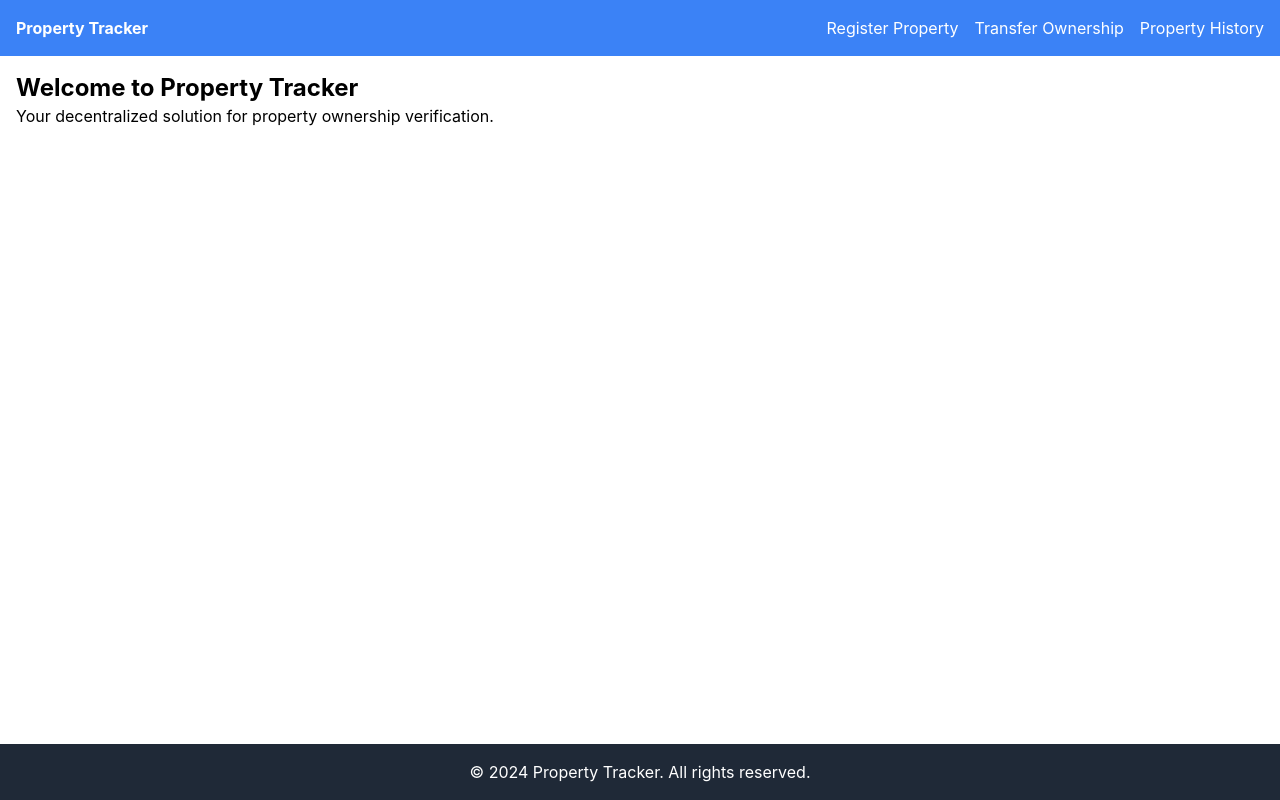
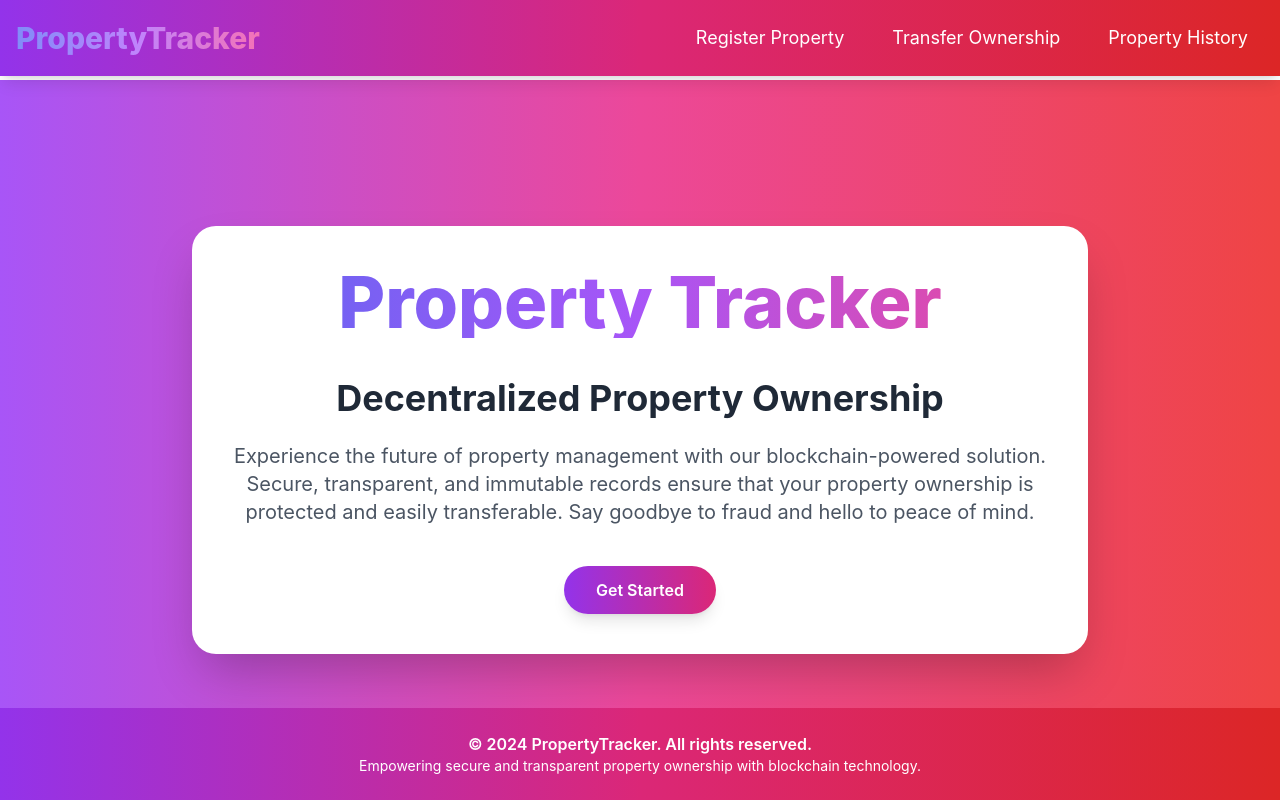
Before and after one commit to gharewal12/property-ownership, a React (Create React App) app in the folder property-tracker-frontend/: page / in a window 1280 px wide. Built offline with nearby package versions, Linux system fonts and the light colour scheme.

Commit message:
Add framer-motion package Update UI with animation, css styling

```diff
--- a/property-tracker-frontend/package.json
+++ b/property-tracker-frontend/package.json
@@ -3,7 +3,6 @@
   "version": "0.1.0",
   "private": true,
   "dependencies": {
-    "react-spinners": "^0.14.1",
     "@emotion/react": "^11.13.3",
     "@emotion/styled": "^11.13.0",
     "@mui/material": "^6.0.1",
@@ -16,10 +15,12 @@
     "@types/react-dom": "^18.3.0",
     "@types/react-router-dom": "^5.3.3",
     "ethers": "^6.13.2",
+    "framer-motion": "^11.3.31",
     "react": "^18.3.1",
     "react-dom": "^18.3.1",
     "react-router-dom": "^6.26.1",
     "react-scripts": "5.0.1",
+    "react-spinners": "^0.14.1",
     "typescript": "^4.9.5",
     "web-vitals": "^2.1.4",
     "web3": "^4.12.1"
--- a/property-tracker-frontend/src/App.tsx
+++ b/property-tracker-frontend/src/App.tsx
@@ -14,7 +14,7 @@ const App: React.FC = () => {
       <GlobalContext>
         <div className='flex flex-col min-h-screen'>
           <Header />
-          <main className='flex-grow'>
+          <main className='flex-grow mt-[5rem]'>
             <Routes>
               <Route
                 path='/'
--- a/property-tracker-frontend/src/components/Footer.tsx
+++ b/property-tracker-frontend/src/components/Footer.tsx
@@ -2,8 +2,14 @@ import React from 'react';
 
 const Footer: React.FC = () => {
   return (
-    <footer className='bg-gray-800 p-4 text-white text-center'>
-      <p>&copy; 2024 Property Tracker. All rights reserved.</p>
+    <footer className='bg-gradient-to-r lg:fixed lg:bottom-0 lg:left-0 w-full from-purple-600 via-pink-600 to-red-600 p-6 text-white text-center'>
+      <p className='text font-semibold'>
+        &copy; 2024 PropertyTracker. All rights reserved.
+      </p>
+      <p className='text-sm'>
+        Empowering secure and transparent property ownership with blockchain
+        technology.
+      </p>
     </footer>
   );
 };
--- a/property-tracker-frontend/src/components/Header.tsx
+++ b/property-tracker-frontend/src/components/Header.tsx
@@ -1,30 +1,59 @@
-import React from 'react';
+import React, {useState} from 'react';
 import {Link} from 'react-router-dom';
 
 const Header: React.FC = () => {
+  const [isOpen, setIsOpen] = useState(false);
+
+  const toggleMenu = () => {
+    setIsOpen(!isOpen);
+  };
+
   return (
-    <header className='bg-blue-500 p-4 text-white'>
-      <nav className='container mx-auto flex justify-between'>
+    <header className='bg-gradient-to-r from-purple-600 via-pink-600 to-red-600 p-4 shadow-lg text-white fixed w-full top-0 z-50'>
+      <nav className='container mx-auto flex justify-between items-center'>
+        {/* Logo */}
         <Link
           to='/'
-          className='font-bold'
+          className='text-3xl font-extrabold text-transparent bg-clip-text bg-gradient-to-r from-indigo-400 via-purple-400 to-pink-400'
         >
-          Property Tracker
+          PropertyTracker
         </Link>
-        <div>
+
+        {/* Mobile menu button */}
+        <button
+          className={`lg:hidden p-2 rounded-md focus:outline-none transition-colors duration-300 `}
+          onClick={toggleMenu}
+          aria-label='Toggle navigation'
+        >
+          <span className='text-2xl'>{isOpen ? '✖️' : '☰'}</span>
+        </button>
+
+        {/* Navigation Links */}
+        <div
+          className={`lg:flex lg:items-center lg:space-x-4 ${
+            isOpen
+              ? 'block absolute top-16 right-0 w-full bg-gradient-to-r from-purple-600 via-pink-600 to-red-600 p-4 rounded-md shadow-lg lg:static lg:w-auto lg:bg-transparent lg:p-0 text-center'
+              : 'hidden'
+          }`}
+        >
           <Link
             to='/register'
-            className='mr-4'
+            className='block lg:inline-block text-lg py-2 px-4 hover:text-indigo-200 transition-colors duration-300'
           >
             Register Property
           </Link>
           <Link
             to='/transfer'
-            className='mr-4'
+            className='block lg:inline-block text-lg py-2 px-4 hover:text-indigo-200 transition-colors duration-300'
           >
             Transfer Ownership
           </Link>
-          <Link to='/history'>Property History</Link>
+          <Link
+            to='/history'
+            className='block lg:inline-block text-lg py-2 px-4 hover:text-indigo-200 transition-colors duration-300'
+          >
+            Property History
+          </Link>
         </div>
       </nav>
     </header>
--- a/property-tracker-frontend/src/components/Loader.tsx
+++ b/property-tracker-frontend/src/components/Loader.tsx
@@ -3,7 +3,7 @@ import {HashLoader} from 'react-spinners';
 const Loader = () => {
   return (
     <div className='flex justify-center top-[50%] left-[50%] absolute'>
-      <HashLoader size={40} />
+      <HashLoader size={40} color='purple'/>
     </div>
   );
 };
--- a/property-tracker-frontend/src/pages/Home.tsx
+++ b/property-tracker-frontend/src/pages/Home.tsx
@@ -1,10 +1,55 @@
 import React from 'react';
+import {motion} from 'framer-motion';
+import {useNavigate} from 'react-router-dom';
 
-const Home: React.FC = () => {
+const Home = () => {
+  const navigate = useNavigate();
   return (
-    <div className='container mx-auto p-4'>
-      <h1 className='text-2xl font-bold'>Welcome to Property Tracker</h1>
-      <p>Your decentralized solution for property ownership verification.</p>
+    <div className='flex items-center justify-center min-h-[calc(100vh-5rem)] bg-gradient-to-r from-purple-500 via-pink-500 to-red-500'>
+      {/* Central Card */}
+      <motion.div
+        className='bg-white p-10 rounded-3xl shadow-2xl max-w-4xl w-full mx-4'
+        initial={{opacity: 0, scale: 0.9}}
+        animate={{opacity: 1, scale: 1}}
+        transition={{duration: 0.8, ease: 'easeOut'}}
+      >
+        {/* Header */}
+        <motion.h1
+          className='text-5xl md:text-7xl font-extrabold text-transparent bg-clip-text bg-gradient-to-r from-indigo-500 via-purple-500 to-pink-500 text-center mb-10'
+          initial={{opacity: 0, y: -50}}
+          animate={{opacity: 1, y: 0}}
+          transition={{duration: 0.8, ease: 'easeOut'}}
+        >
+          Property Tracker
+        </motion.h1>
+
+        {/* Summary Section */}
+        <motion.div
+          initial={{opacity: 0, scale: 0.95}}
+          animate={{opacity: 1, scale: 1}}
+          transition={{duration: 0.8, ease: 'easeOut'}}
+        >
+          <h2 className='text-3xl md:text-4xl font-bold text-gray-800 text-center mb-6'>
+            Decentralized Property Ownership
+          </h2>
+          <p className='text-lg md:text-xl text-gray-600 text-center mb-10'>
+            Experience the future of property management with our
+            blockchain-powered solution. Secure, transparent, and immutable
+            records ensure that your property ownership is protected and easily
+            transferable. Say goodbye to fraud and hello to peace of mind.
+          </p>
+          <div className='flex justify-center'>
+            <motion.button
+              className='bg-gradient-to-r from-purple-600 to-pink-600 hover:from-pink-600 hover:to-purple-600 text-white font-semibold py-3 px-8 rounded-full transition-colors duration-300 shadow-lg'
+              whileHover={{scale: 1.05}}
+              whileTap={{scale: 0.95}}
+              onClick={() => navigate('/register')}
+            >
+              Get Started
+            </motion.button>
+          </div>
+        </motion.div>
+      </motion.div>
     </div>
   );
 };
--- a/property-tracker-frontend/src/pages/PropertyHistory.tsx
+++ b/property-tracker-frontend/src/pages/PropertyHistory.tsx
@@ -1,27 +1,42 @@
-import React, {useState} from 'react';
+import React, { useState } from 'react';
 import usePropertyRegistry from '../hooks/usePropertyRegistry';
-import {useGlobalContext} from '../contexts/GlobalContext';
+import { useGlobalContext } from '../contexts/GlobalContext';
+import { motion } from 'framer-motion';
 
 const PropertyHistory: React.FC = () => {
-  const {contract} = usePropertyRegistry();
+  const { contract } = usePropertyRegistry();
   const [propertyID, setPropertyID] = useState('');
   const [history, setHistory] = useState<string[]>([]);
-  const {setLoading} = useGlobalContext();
+  const { setLoading, setAlert } = useGlobalContext();
 
   const handleSearch = async (e: React.FormEvent) => {
     e.preventDefault();
-    // Blockchain interaction will be added here in the future
     if (contract) {
       try {
         setLoading(true);
         const historyData = await contract.methods
           .getOwnershipHistory(propertyID)
           .call();
-        historyData
-          ? setHistory(historyData)
-          : console.log('History data is unavailable');
-        console.log('Ownership History:', historyData);
+        if (historyData && historyData.length > 0) {
+          setHistory(historyData);
+          setAlert({
+            open: true,
+            message: 'History retrieved successfully',
+            severity: 'success',
+          });
+        } else {
+          setAlert({
+            open: true,
+            message: 'No history found for this property',
+            severity: 'info',
+          });
+        }
       } catch (err) {
+        setAlert({
+          open: true,
+          message: 'Error fetching history',
+          severity: 'error',
+        });
         console.error('Error fetching history:', err);
       } finally {
         setLoading(false);
@@ -30,40 +45,55 @@ const PropertyHistory: React.FC = () => {
   };
 
   return (
-    <div className='container mx-auto p-4'>
-      <h2 className='text-2xl font-bold mb-4'>
+    <div className="container mx-auto p-6">
+      <motion.h2
+        className="text-4xl font-extrabold text-transparent bg-clip-text bg-gradient-to-r from-purple-400 via-pink-500 to-red-500 mb-8 text-center"
+        initial={{ opacity: 0, y: -20 }}
+        animate={{ opacity: 1, y: 0 }}
+        transition={{ duration: 0.6, ease: 'easeOut' }}
+      >
         View Property Ownership History
-      </h2>
-      <form
+      </motion.h2>
+      <motion.form
         onSubmit={handleSearch}
-        className='space-y-4'
+        className="space-y-6 bg-white p-6 rounded-lg shadow-lg"
+        initial={{ opacity: 0, y: 20 }}
+        animate={{ opacity: 1, y: 0 }}
+        transition={{ duration: 0.6, ease: 'easeOut', delay: 0.2 }}
       >
         <div>
-          <label className='block text-gray-700'>Property ID</label>
+          <label className="block text-gray-700 text-lg font-semibold">Property ID</label>
           <input
-            type='text'
+            type="text"
             value={propertyID}
             onChange={(e) => setPropertyID(e.target.value)}
-            className='w-full p-2 border border-gray-300 rounded'
+            className="w-full p-3 border border-gray-300 rounded-lg focus:outline-none focus:ring-2 focus:ring-pink-400"
             required
           />
         </div>
-        <button
-          type='submit'
-          className='bg-blue-500 text-white px-4 py-2 rounded'
+        <motion.button
+          type="submit"
+          className="bg-gradient-to-r from-purple-500 to-red-500 text-white px-6 py-3 rounded-lg shadow-md hover:shadow-xl transition-shadow duration-300 w-full text-lg font-bold"
+          whileHover={{ scale: 1.05 }}
+          whileTap={{ scale: 0.95 }}
         >
           Search History
-        </button>
-      </form>
+        </motion.button>
+      </motion.form>
       {history.length > 0 && (
-        <div className='mt-4'>
-          <h3 className='text-xl font-semibold'>Ownership History:</h3>
-          <ul className='list-disc pl-5'>
+        <motion.div
+          className="mt-6 bg-gray-50/5 p-6 rounded-lg shadow-2xl"
+          initial={{ opacity: 0, y: 20 }}
+          animate={{ opacity: 1, y: 0 }}
+          transition={{ duration: 0.6, ease: 'easeOut', delay: 0.4 }}
+        >
+          <h3 className="text-2xl font-semibold mb-4">Ownership History:</h3>
+          <ul className="list-disc pl-5 space-y-2 text-gray-700">
             {history.map((entry, index) => (
               <li key={index}>{entry}</li>
             ))}
           </ul>
-        </div>
+        </motion.div>
       )}
     </div>
   );
```
Also changed, not shown: property-tracker-frontend/src/pages/RegisterProperty.tsx (+40 -27 lines), property-tracker-frontend/src/pages/TransferOwnership.tsx (+42 -26 lines), 1 other file (tests, documents, lock files or other folders).
